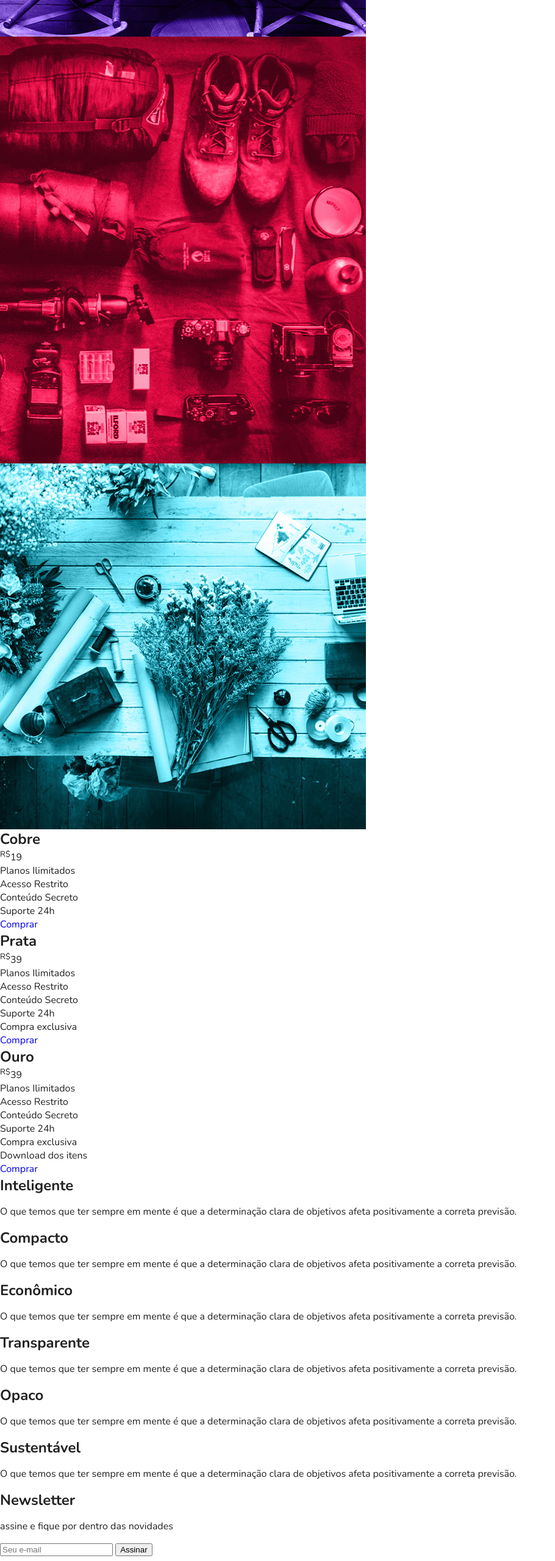
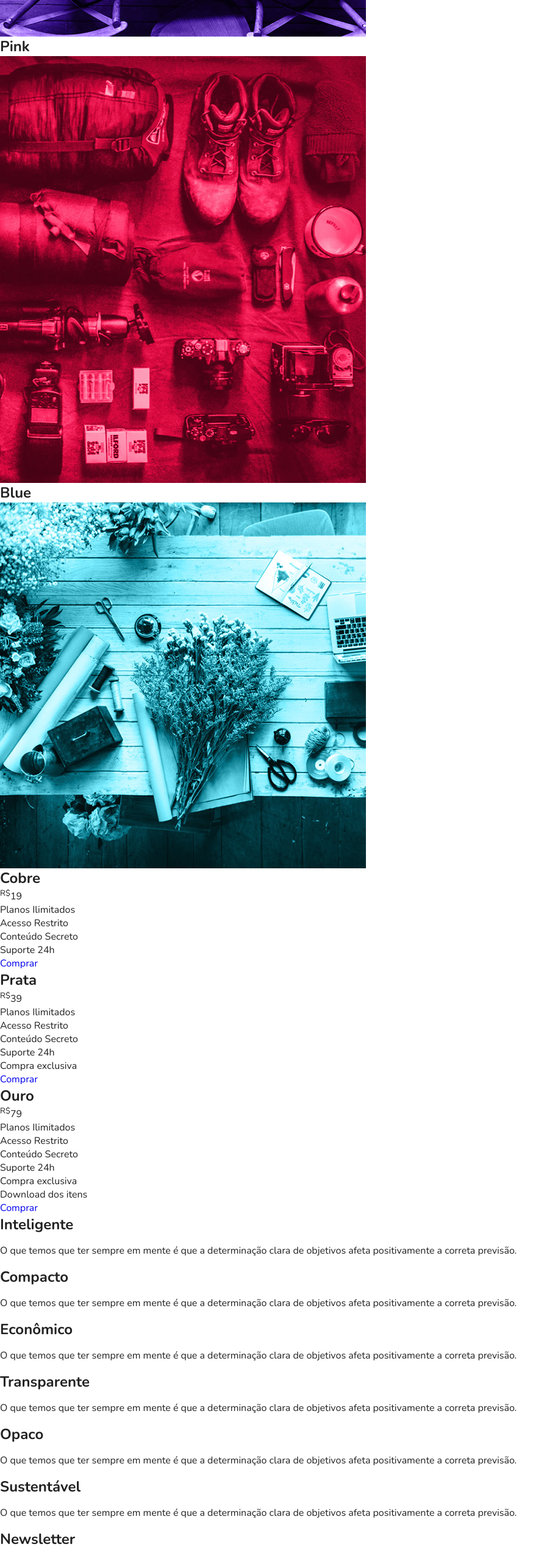
Before and after one commit to iasmin-dev/Flex-Blog, a plain HTML site: page index.html in a window 1280 px wide. Shown: the part 1660-4220 px from the top of the page at 61% size, without its empty margins (0-910 px from the left). Drawn offline with nearby package versions, Linux system fonts and the light colour scheme.

Commit message:
final modifications

```diff
--- a/index.html
+++ b/index.html
@@ -32,14 +32,14 @@
                 <ul>
                     <li><a href="#sobre">Sobre</a></li>
                     <li><a href="#produtos">Produtos</a></li>
-                    <li><a href="#preço">Preço</a></li>
+                    <li><a href="#preco">Preço</a></li>
                     <li><a href="#qualidade">Qualidade</a></li>
                 </ul>
             </nav>
         </div>
     </header>
 
-    <h1>Novos valores e<br>Propriedades de CSS</h1>
+    <h1 class="introducao">Novos valores e<br>Propriedades de CSS</h1>
 
     <section class="sobre" id="sobre">
         <div class="sobre-info">
@@ -62,9 +62,11 @@
                 <img src="img/produtos1.jpg" alt="Produtos 1">
             </div>
             <div class="produtos-item pink">
+                <h2>Pink</h2>
                 <img src="img/produtos2.jpg" alt="Produtos 2">
             </div>
-            <div class="produto-item blue">
+            <div class="produtos-item blue">
+                <h2>Blue</h2>
                 <img src="img/produtos3.jpg" alt="Produtos 3">
             </div>
         </div>
@@ -98,7 +100,7 @@
 
         <div class="preco-item">
             <h2>Ouro</h2>
-            <span><sup>R$</sup>39</span>
+            <span><sup>R$</sup>79</span>
             <ul>
                 <li>Planos Ilimitados</li>
                 <li>Acesso Restrito</li>
@@ -143,7 +145,8 @@
         </div>
     </section>
 
-    <section class="newsletter">
+    <section class="newsletter-bg">
+        <div class="newsletter">
             <div class="newsletter-info">
                 <h1>Newsletter</h1>
                 <p>assine e fique por dentro das novidades</p>
@@ -152,6 +155,7 @@
                 <input type="text" placeholder="Seu e-mail">
                 <button type="submit">Assinar</button>
             </form>
+        </div>
     </section>
 
     <footer class="footer">
```
Lines whose indentation alone changed are shown as unchanged.
